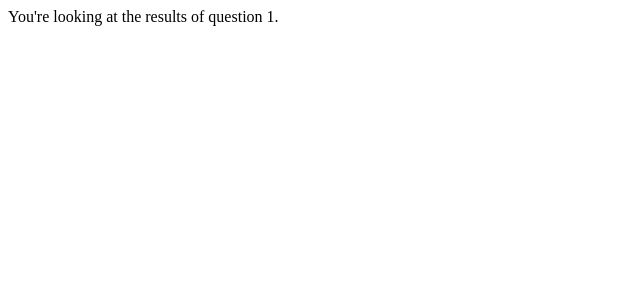
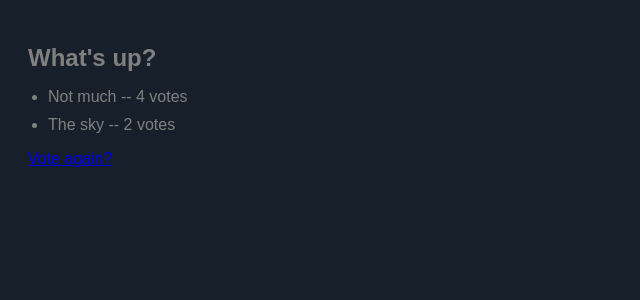
Before and after one commit to leblancr/django_tutorial, a Django app: page /polls/1/results/ in a window 1280 px wide. Shown: the top 300 px of the page, without its empty margins (0-640 px from the left). Run offline with Django 5.2, Linux system fonts and the light colour scheme; data comes from the database, SQL or seed files in the repository; both versions use the stored data as it was after the commit.

Commit message:
finished part 4

```diff
--- /dev/null
+++ b/django_tutorial/polls/templates/polls/results.html
@@ -0,0 +1,19 @@
+{% load static %}
+<!doctype html>
+<html lang="en-US">
+  <head>
+    <meta charset="utf-8" />
+    <title>My test page</title>
+    <link rel="stylesheet" href="{% static 'polls/styles.css' %}">
+  </head>
+  <body>
+    <h1>{{ question.question_text }}</h1>
+    <ul>
+    {% for choice in question.choice_set.all %}
+        <li>{{ choice.choice_text }} -- {{ choice.votes }} vote{{ choice.votes|pluralize }}</li>
+    {% endfor %}
+    </ul>
+
+    <a href="{% url 'polls:detail' question.id %}">Vote again?</a>
+  </body>
+</html>
--- a/django_tutorial/polls/urls.py
+++ b/django_tutorial/polls/urls.py
@@ -26,12 +26,8 @@ app_name = "polls"
 # 1st arg = everything after http://127.0.0.1:8000/polls/
 # 2nd arg = function in polls/views.py
 urlpatterns = [
-    # ex: /polls/
-    path("", views.index, name="index"),
-    # ex: /polls/5/
-    path("<int:question_id>/", views.detail, name="detail"),
-    # ex: /polls/5/results/
-    path("<int:question_id>/results/", views.results, name="results"),
-    # ex: /polls/5/vote/
+    path("", views.IndexView.as_view(), name="index"),
+    path("<int:pk>/", views.DetailView.as_view(), name="detail"),
+    path("<int:pk>/results/", views.ResultsView.as_view(), name="results"),
     path("<int:question_id>/vote/", views.vote, name="vote"),
 ]
--- a/django_tutorial/polls/views.py
+++ b/django_tutorial/polls/views.py
@@ -1,27 +1,49 @@
+from django.db.models import F
 from django.shortcuts import get_object_or_404, render
-from django.http import HttpResponse
+from django.http import HttpResponse, HttpResponseRedirect
 from django.template import loader
+from django.urls import reverse
+from django.views import generic
 
 
-from .models import Question
+from .models import Question, Choice
 
 
-def index(request):
-    latest_question_list = Question.objects.order_by("-pub_date")[:5]
-    context = {"latest_question_list": latest_question_list}
-    template = loader.get_template("polls/index.html")
-    return render(request, "polls/index.html", context)
+class IndexView(generic.ListView):
+    template_name = "polls/index.html"
+    context_object_name = "latest_question_list"
+
+    def get_queryset(self):
+        """Return the last five published questions."""
+        return Question.objects.order_by("-pub_date")[:5]
 
 
-def detail(request, question_id):
-    question = get_object_or_404(Question, pk=question_id)
-    return render(request, "polls/detail.html", {"question": question})
+class DetailView(generic.DetailView):
+    model = Question
+    template_name = "polls/detail.html"
 
 
-def results(request, question_id):
-    response = "You're looking at the results of question %s."
-    return HttpResponse(response % question_id)
+class ResultsView(generic.DetailView):
+    model = Question
+    template_name = "polls/results.html"
 
 
 def vote(request, question_id):
-    return HttpResponse("You're voting on question %s." % question_id)
+    question = get_object_or_404(Question, pk=question_id)
+    try:
+        selected_choice = question.choice_set.get(pk=request.POST["choice"])
+    except (KeyError, Choice.DoesNotExist):
+        # Redisplay the question voting form.
+        return render(request, "polls/detail.html",
+            {
+                "question": question,
+                "error_message": "You didn't select a choice.",
+            },
+        )
+    else:
+        selected_choice.votes = F("votes") + 1
+        selected_choice.save()
+        # Always return an HttpResponseRedirect after successfully dealing
+        # with POST data. This prevents data from being posted twice if a
+        # user hits the Back button.
+        return HttpResponseRedirect(reverse("polls:results", args=(question.id,)))
```
Also changed, not shown: django_tutorial/polls/templates/polls/detail.html (+12 -6 lines), django_tutorial/db.sqlite3, 1 other file.
